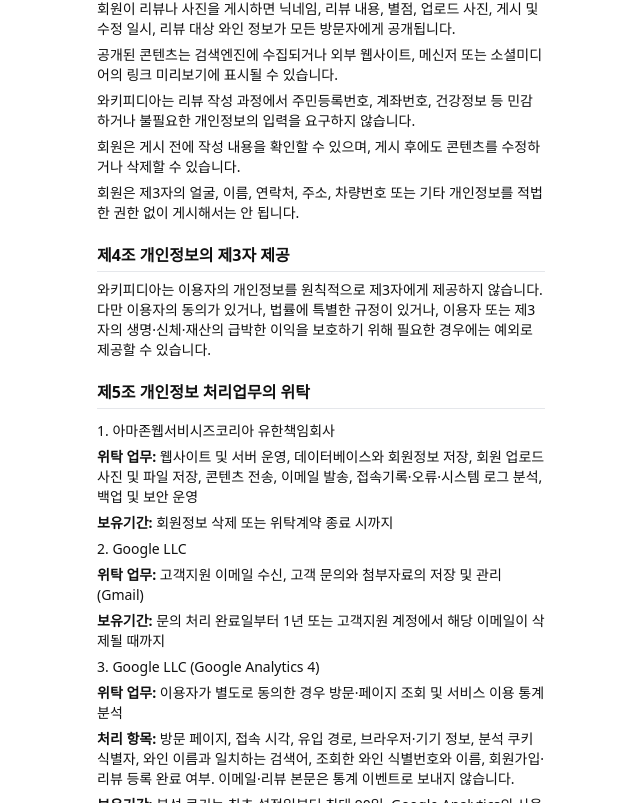
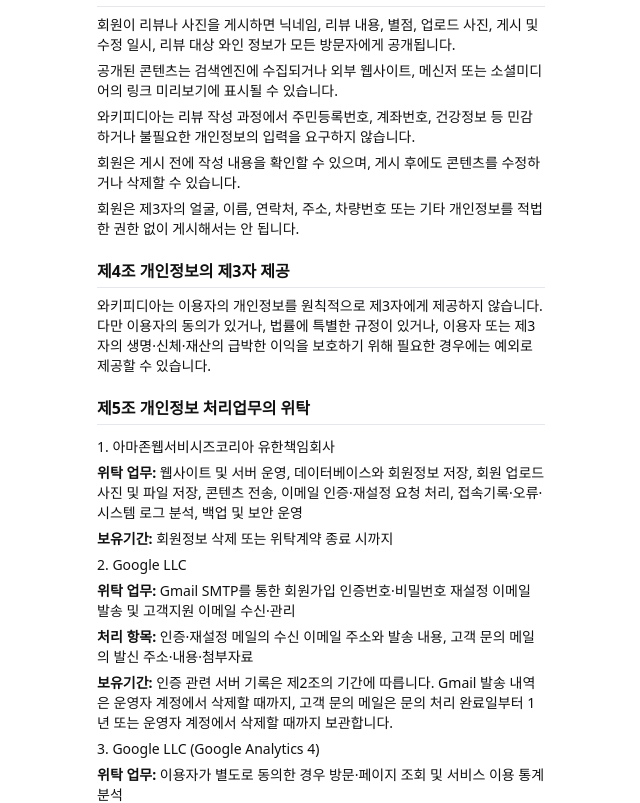
Before and after one commit to skan9708/wakiPedia_renew_2026, a React (Vite) app: page /privacy in a window 1280 px wide. Shown: the part 1997-2800 px from the top of the page, without its empty margins (319-959 px from the left). Built offline with nearby package versions, Linux system fonts and the light colour scheme; no server answers; a web font is replaced by a local one.

Commit message:
Correct Gmail and Solapi privacy disclosures

```diff
--- a/src/pages/Legal/PrivacyPolicyMobile.tsx
+++ b/src/pages/Legal/PrivacyPolicyMobile.tsx
@@ -4,7 +4,7 @@ export function PrivacyPolicyMobile() {
   return (
     <div className="mx-auto w-full max-w-mobile px-4 py-6 space-y-5 text-sm leading-relaxed">
       <h1 className="text-xl font-bold">개인정보처리방침</h1>
-      <p className="text-muted text-xs">공고일: 2026년 11월 9일 · 시행일: 2026년 11월 16일</p>
+      <p className="text-muted text-xs">공고일: 2026년 11월 9일 · 시행일: 2026년 11월 16일 · 발송 수단 현황 정정: 2026년 11월 22일</p>
 
       <p>
         와키피디아(이하 "운영자")는 이용자의 개인정보를 중요하게 생각하며 「개인정보 보호법」 등 관계 법령을 준수합니다.
@@ -77,29 +77,30 @@ export function PrivacyPolicyMobile() {
 
       <Section title="제5조 개인정보 처리업무의 위탁">
         <SubTitle>1. 아마존웹서비시즈코리아 유한책임회사</SubTitle>
-        <p><b>위탁 업무:</b> 웹사이트 및 서버 운영, 데이터베이스와 회원정보 저장, 회원 업로드 사진 및 파일 저장, 콘텐츠 전송, 이메일 발송, 접속기록·오류·시스템 로그 분석, 백업 및 보안 운영</p>
+        <p><b>위탁 업무:</b> 웹사이트 및 서버 운영, 데이터베이스와 회원정보 저장, 회원 업로드 사진 및 파일 저장, 콘텐츠 전송, 이메일 인증·재설정 요청 처리, 접속기록·오류·시스템 로그 분석, 백업 및 보안 운영</p>
         <p><b>보유기간:</b> 회원정보 삭제 또는 위탁계약 종료 시까지</p>
 
         <SubTitle>2. Google LLC</SubTitle>
-        <p><b>위탁 업무:</b> 고객지원 이메일 수신, 고객 문의와 첨부자료의 저장 및 관리 (Gmail)</p>
-        <p><b>보유기간:</b> 문의 처리 완료일부터 1년 또는 고객지원 계정에서 해당 이메일이 삭제될 때까지</p>
+        <p><b>위탁 업무:</b> Gmail SMTP를 통한 회원가입 인증번호·비밀번호 재설정 이메일 발송 및 고객지원 이메일 수신·관리</p>
+        <p><b>처리 항목:</b> 인증·재설정 메일의 수신 이메일 주소와 발송 내용, 고객 문의 메일의 발신 주소·내용·첨부자료</p>
+        <p><b>보유기간:</b> 인증 관련 서버 기록은 제2조의 기간에 따릅니다. Gmail 발송 내역은 운영자 계정에서 삭제할 때까지, 고객 문의 메일은 문의 처리 완료일부터 1년 또는 운영자 계정에서 삭제할 때까지 보관합니다.</p>
 
         <SubTitle>3. Google LLC (Google Analytics 4)</SubTitle>
         <p><b>위탁 업무:</b> 이용자가 별도로 동의한 경우 방문·페이지 조회 및 서비스 이용 통계 분석</p>
         <p><b>처리 항목:</b> 방문 페이지, 접속 시각, 유입 경로, 브라우저·기기 정보, 분석 쿠키 식별자, 와인 이름과 일치하는 검색어, 조회한 와인 식별번호와 이름, 회원가입·리뷰 등록 완료 여부. 이메일·리뷰 본문은 통계 이벤트로 보내지 않습니다.</p>
         <p><b>보유기간:</b> 분석 쿠키는 최초 설정일부터 최대 90일, Google Analytics의 사용자·이벤트별 세부 자료는 2개월로 설정합니다. 집계된 표준 보고서의 보유기간은 이 설정과 다를 수 있습니다.</p>
 
-        <SubTitle>4. 솔라피 주식회사 (Solapi, 휴대폰 인증 기능 활성화 시)</SubTitle>
-        <p><b>위탁 업무:</b> 계정 복구를 위한 인증번호 문자 발송 및 발송 결과 관리</p>
+        <SubTitle>4. 솔라피 주식회사 (Solapi)</SubTitle>
+        <p><b>위탁 업무:</b> 선택적으로 등록하는 휴대폰 번호의 가입·등록 시 인증, 휴대폰 번호를 이용한 아이디 찾기·계정 복구 인증번호 문자 발송 및 발송 결과 관리. 광고 문자 발송에는 사용하지 않습니다.</p>
         <p><b>처리 항목:</b> 수신 휴대폰 번호와 인증번호가 포함된 문자 내용</p>
         <p><b>보유기간:</b> 문자 발송 내역은 수탁자의 보관 정책에 따라 생성일부터 최대 12개월</p>
       </Section>
 
       <Section title="제6조 개인정보의 국외 이전">
         <p>와키피디아는 주요 회원정보, 리뷰 및 업로드 사진을 AWS 아시아 태평양 서울 리전에서 저장·처리하는 것을 원칙으로 합니다.</p>
-        <p>이용자가 wakipedia1682@gmail.com으로 이메일을 발송하는 경우 Google LLC 및 Google의 계열사가 위치한 국가(미국 등)로 개인정보가 이전될 수 있습니다.</p>
+        <p>이메일 회원가입 인증이나 비밀번호 재설정을 요청하면 수신 이메일 주소와 인증번호 또는 재설정 안내가 Gmail SMTP를 통해 Google LLC에 전송됩니다. 이용자가 wakipedia1682@gmail.com으로 문의 메일을 보내는 경우에도 발신 주소, 문의 내용 및 첨부자료가 Google에 전달됩니다. 이 정보는 Google의 해외 서버(미국 등)에서 처리될 수 있습니다.</p>
         <p>이용자가 방문 통계 사용에 동의하면, 웹브라우저가 제5조에 기재한 통계 정보를 Google LLC의 분석 서버(미국 등)로 HTTPS를 통해 전송할 수 있습니다. 통계 사용을 거부하거나 나중에 동의를 철회해도 서비스 이용에는 영향이 없습니다.</p>
-        <p>국외 이전을 원하지 않는 이용자는 이메일을 발송하지 않을 수 있습니다. 다만 별도의 서비스 내 문의 기능이 제공되지 않는 경우 고객 문의 처리가 제한될 수 있습니다.</p>
+        <p>방문 통계는 동의하지 않아도 이용할 수 있고, 고객지원 메일은 보내지 않을 수 있습니다. 이메일 인증·비밀번호 재설정 메일은 해당 기능의 제공에 필요합니다.</p>
       </Section>
 
       <Section title="제7조 개인정보의 파기">
```
